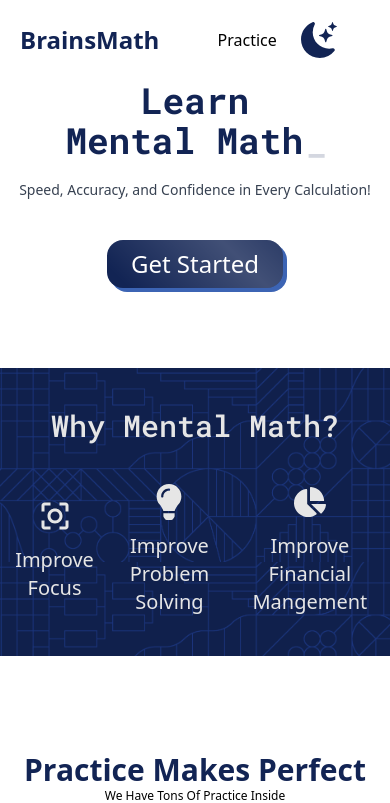
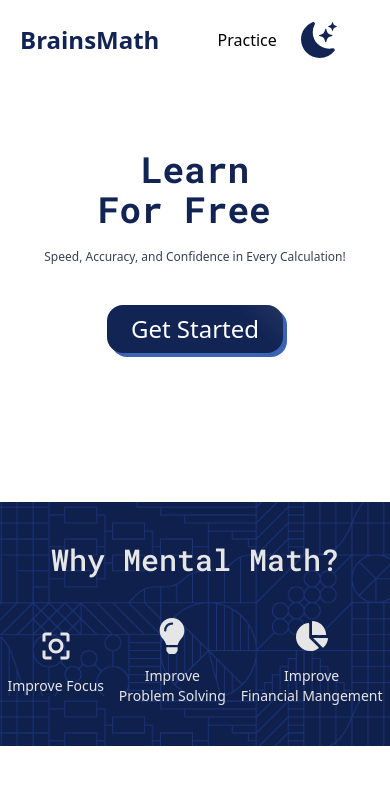
Before and after one commit to OM3X4/BrainsMath_Next, a Next.js app: page / in a window 390 px wide. Shown: the top 803 px of the page. Built offline with nearby package versions, Linux system fonts and the light colour scheme.

Commit message:
minor css responsive fixing

```diff
--- a/app/NavBar.jsx
+++ b/app/NavBar.jsx
@@ -2,7 +2,6 @@
 'use client';
 import { BsFillMoonStarsFill } from "react-icons/bs";
 import { MdOutlineWbSunny } from "react-icons/md";
-import { Data } from './Data/Collary';
 import React, { useState, useEffect } from 'react';
 import Link from 'next/link';
 import { useRouter } from 'next/navigation';
--- a/app/lesson/page.jsx
+++ b/app/lesson/page.jsx
@@ -161,7 +161,7 @@ function LessonContent() {
                         {HighlightText(lesson.content[currentContent].numbers)}
                     </div>
                     {/* main text */}
-                    <div className={`max-w-[80%] mx-auto text-wrap text-center text-gray dark:text-white ${lesson.content[currentContent].numbers.length ? "text-2xl" : "text-5xl"}`} >
+                    <div className={`max-w-[80%] mx-auto  text-center text-gray dark:text-white ${lesson.content[currentContent].numbers.length ? "text-2xl md:text-2xl" : "text-3xl md:text-5xl"}`} >
                         {renderTextWithBold(lesson.content[currentContent].text)}
                     </div>
                     {/* choice */}
@@ -182,14 +182,6 @@ function LessonContent() {
                                 </div>
                         }
                     </div>
-                    {
-                        /* More Buttons */
-                        lesson.content[currentContent].link ?
-                        <div className='flex items-center justify-center'>
-                            <button className='button mx-auto'>More Practice On This Exact Topic</button>
-                        </div>
-                        : ""
-                    }
                 </div>
             </div> : ""}
             {isWrongAnswer ?
--- a/app/page.jsx
+++ b/app/page.jsx
@@ -56,9 +56,7 @@ function Home() {
     ]
 
     useEffect(() => {
-        setTimeout(() => {
-            setIsLoading(false)
-        } , 400)
+        setIsLoading(false)
     }, [])
 
 
@@ -69,19 +67,19 @@ function Home() {
         isLoading ?
             <Loading />
             : <>
-                <header className="flex items-center justify-center flex-col md:h-[calc(100vh-5rem)] dark:bg-navy transition-all">
+                <header className="flex items-center justify-center flex-col h-[calc(50vh-5rem)] md:h-[calc(100vh-5rem)] dark:bg-navy transition-all">
                     <div className="flex items-center justify-center flex-col">
                         <h1 className='text-navy text-4xl md:text-8xl lg:text-[9rem] font-bold font-Mono text-center mb-5 whitespace-pre-wrap dark:text-white transition-all'>
                             <Typewriter
-                                words={["Learn\nMental Math"]}
+                                words={["Learn\nMental Math" , "Learn\nFor Free" , "Learn\nAny Where"]}
                                 cursor
-                                loop={1}
-                                cursorStyle="_"
-                                typeSpeed={70}
+                                loop={0.}
+                                cursorStyle="|"
+                                typeSpeed={100}
                             />
                         </h1>
                     </div>
-                    <p className="text-sm md:text-xl lg:text-xl text-gray dark:text-slate-400">Speed, Accuracy, and Confidence in Every Calculation!</p>
+                    <p className="text-xs md:text-xl lg:text-xl text-gray dark:text-slate-400">Speed, Accuracy, and Confidence in Every Calculation!</p>
                     <button
                         className="button hover:-translate-x-1 hover:-translate-y-1"
                         onClick={handleStart}
@@ -94,16 +92,16 @@ function Home() {
                     <section className="bg-[url('../public/GeometricLightNavy.png')] bg-navy pb-10 bg-contain brightness-90 mt-20 flex items-center justify-center flex-col pt-10 ">
                         <h2 className="font-Mono text-3xl md:text-6xl text-white font-medium ">Why Mental Math?</h2>
                         <div className="flex items-center justify-around w-full mt-10">
-                            <article className="text-white text-xl md:text-3xl text-center flex items-center justify-center flex-col">
+                            <article className="text-white text-sm md:text-3xl text-center flex items-center justify-center flex-col">
                                 <MdOutlineCenterFocusStrong className="text-4xl md:text-6xl mb-3" />
                                 <h3>Improve Focus</h3>
                             </article>
-                            <article className="text-white text-xl md:text-3xl text-center flex items-center justify-center flex-col">
+                            <article className="text-white text-sm md:text-3xl text-center flex items-center justify-center flex-col">
                                 <FaLightbulb className="text-4xl md:text-6xl mb-3" />
                                 <h3>Improve</h3>
                                 <h3>Problem Solving</h3>
                             </article>
-                            <article className="text-white text-xl md:text-3xl text-center flex items-center justify-center flex-col">
+                            <article className="text-white text-sm md:text-3xl text-center flex items-center justify-center flex-col">
                                 <FaChartPie className="text-4xl md:text-6xl max-w-8 text-wrap mb-3" />
                                 <h3>Improve</h3>
                                 <h3>Financial Mangement</h3>
--- a/app/trainingfinisher/page.jsx
+++ b/app/trainingfinisher/page.jsx
@@ -114,7 +114,7 @@ function TrainFinisherContent() {
                     </div>
                 </Link>
                 <Link href={"/lessons"} prefetch={true}>
-                    <div className='text-center mt-10 bg-green py-5 px-12 text-white rounded-2xl text-4xl shadow-[4px_4px_0_rgb(60,100,180)] transition-all duration-150 hover:bg-lightNavy cursor-pointer coin-button '>
+                    <div className='text-center mt-10 bg-green py-5 px-8 md:px-12 text-white rounded-2xl text-xl md:text-4xl shadow-[4px_4px_0_rgb(60,100,180)] transition-all duration-150 hover:bg-lightNavy cursor-pointer coin-button '>
                         Return To Lessons
                     </div>
                 </Link>
```
